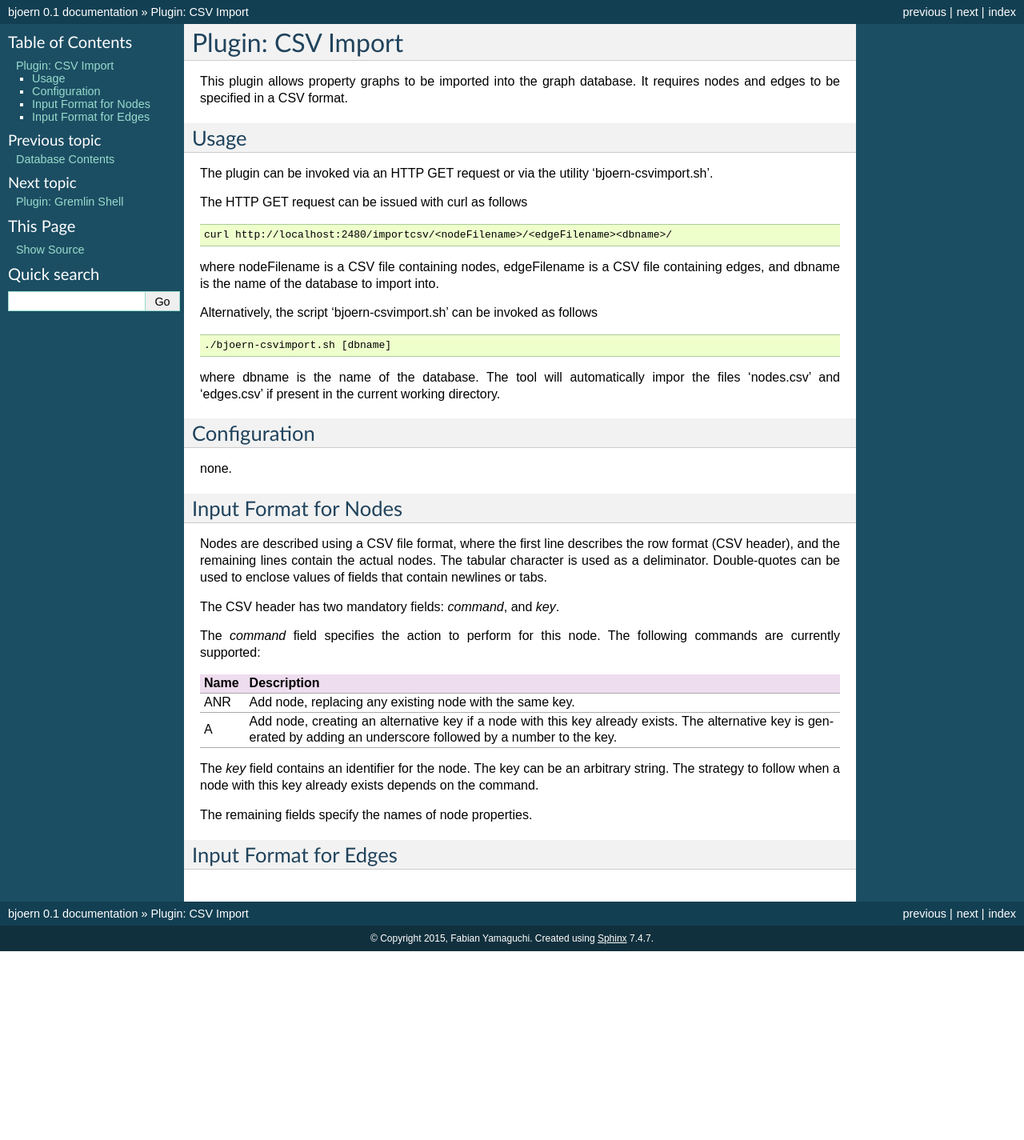
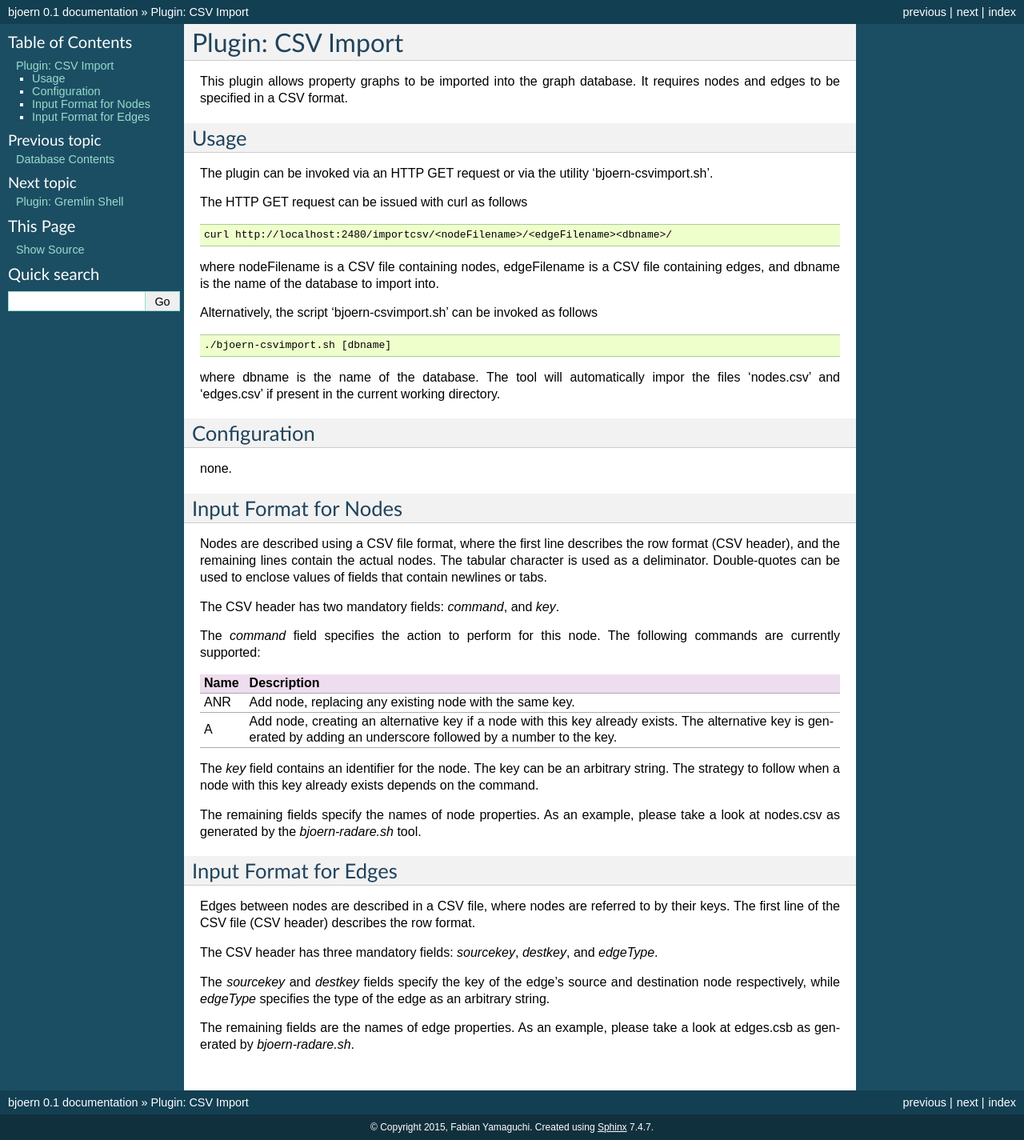
Before and after one commit to octopus-platform/bjoern, a Sphinx documentation site: the page built from docs/source/csvimport.rst, in a window 1280 px wide. Shown: the whole page at 80% size. Built offline with Sphinx 7.4.7, drawn with Linux system fonts in a browser that asks for light colours; before the commit the page ends 1189 px from its top, so only the background shows below that.

Commit message:
More documentation.

```diff
--- a/docs/source/csvimport.rst
+++ b/docs/source/csvimport.rst
@@ -51,7 +51,6 @@
 The `command` field specifies the action to perform for this
 node. The following commands are currently supported:
 
-
 ===== ====================================
 Name  Description
 ===== ====================================
@@ -63,8 +62,23 @@
 arbitrary string. The strategy to follow when a node with this key
 already exists depends on the command.
 
-The remaining fields specify the names of node properties.
-
+The remaining fields specify the names of node properties. As an
+example, please take a look at nodes.csv as generated by the
+`bjoern-radare.sh` tool.
 
 Input Format for Edges
 ----------------------
+
+Edges between nodes are described in a CSV file, where nodes are
+referred to by their keys. The first line of the CSV file (CSV header)
+describes the row format.
+
+The CSV header has three mandatory fields: `sourcekey`, `destkey`, and
+`edgeType`.
+
+The `sourcekey` and `destkey` fields specify the key of the edge's
+source and destination node respectively, while `edgeType` specifies
+the type of the edge as an arbitrary string.
+
+The remaining fields are the names of edge properties. As an example,
+please take a look at edges.csb as generated by `bjoern-radare.sh`.
```
